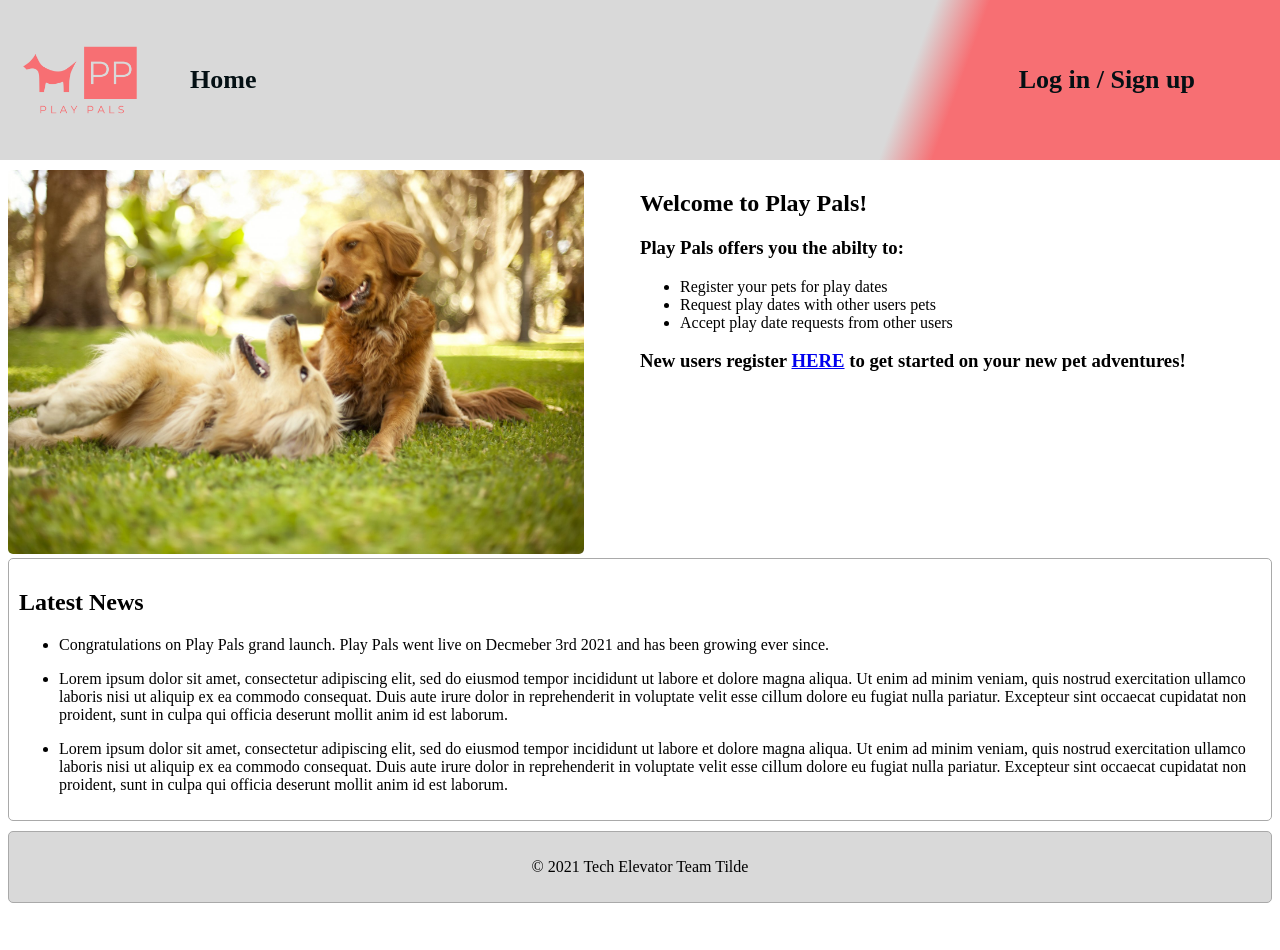
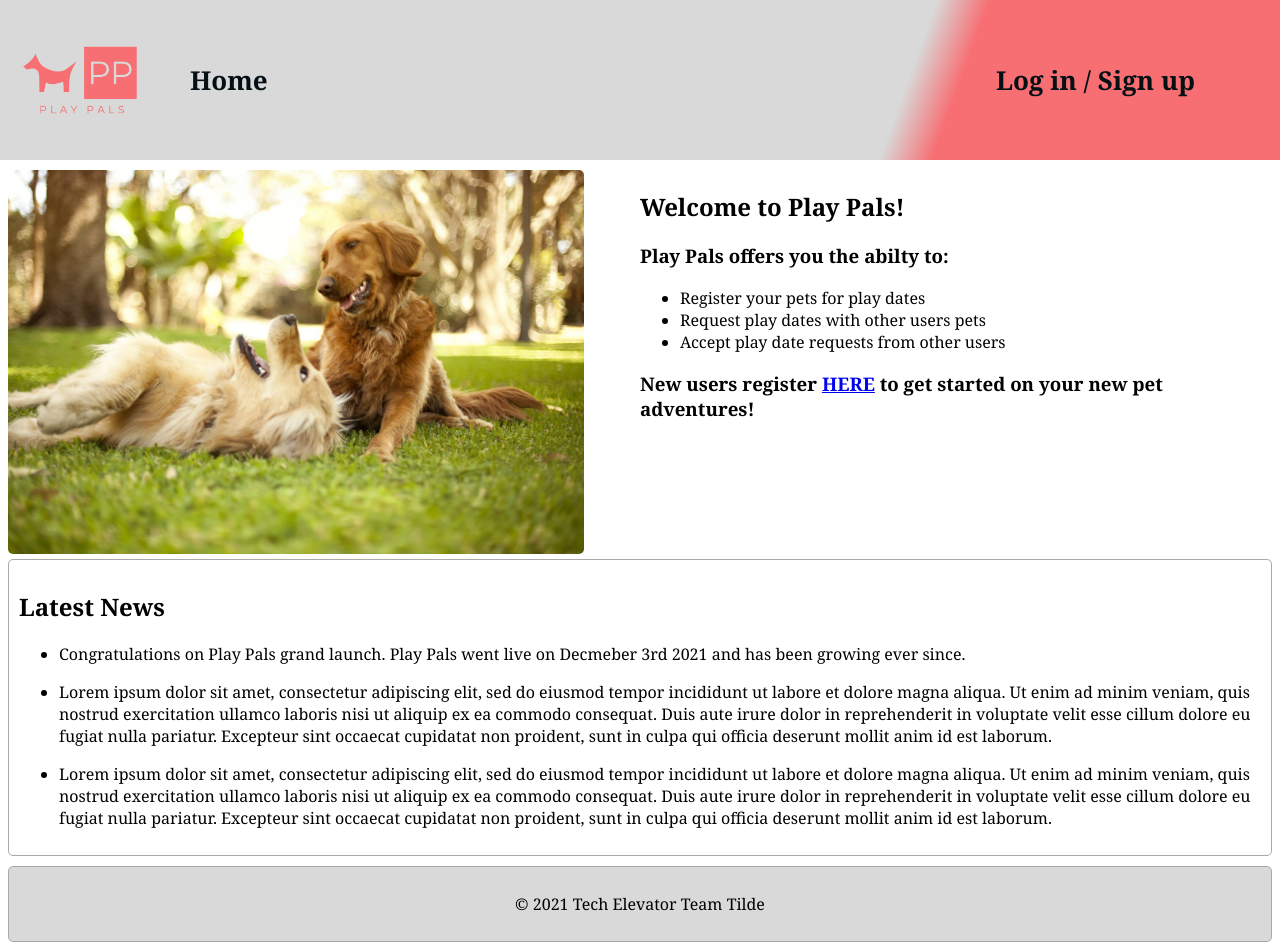
Before and after one commit to jacquelynfinucan/Play-Pals-Final-Capstone, a Vue app in the folder vue/: page / in a window 1280 px wide. Before the commit the page ends 911 px from the top, so only its background shows below. Built offline with nearby package versions, Linux system fonts and the light colour scheme.

Commit message:
font change

```diff
--- a/vue/src/UniversalStyles.css
+++ b/vue/src/UniversalStyles.css
@@ -1,6 +1,6 @@
 
 :root{
-    font-family:Cursive;
+    font-family:Georgia, 'Times New Roman', Times, serif;
     --primary-color:rgba(247,111,115,255);
     --secondary-color:rgba(217,217,217,255) ;
     --tertiary-color:rgb(255, 221, 227);
```
